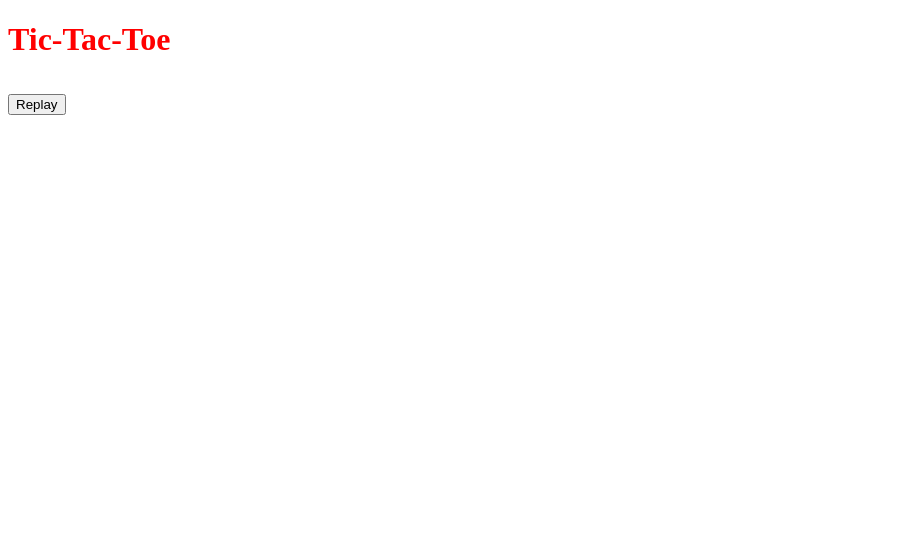
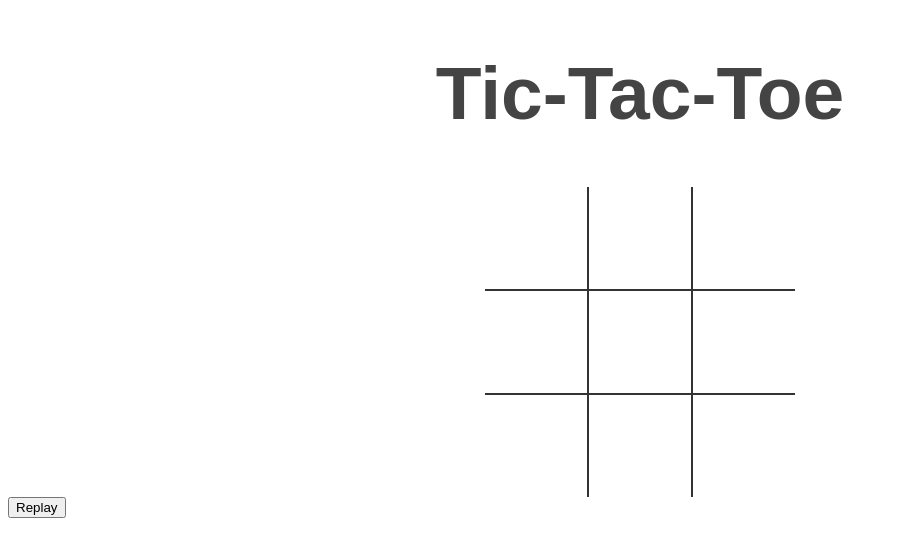
Before and after one commit to ogsevko/tic-tac-toe, a website built with Parcel: page src/index.html in a window 1280 px wide. Shown: the whole page, without its empty margins (0-897 px from the left). Built offline with nearby package versions, Linux system fonts and the light colour scheme.

Commit message:
Styles were added

```diff
--- a/src/index.html
+++ b/src/index.html
@@ -7,14 +7,16 @@
     <script defer src="main.js"></script>
     <title>Tic-Tac-Toe</title>
   </head>
+
   <body>
+
     <header class="header">
       <h1 class="header__title">
         Tic-Tac-Toe
       </h1>
     </header>
 
-    <main>
+    <main class="main">
       <table class="board">
         <tr class="board__row">
           <td class="board__cell" id="0"></td>
@@ -44,5 +46,6 @@
         Replay
       </button>
     </main>
+
   </body>
 </html>
--- a/src/style.scss
+++ b/src/style.scss
@@ -1,5 +1,8 @@
 @import "./variables.scss";
+@import "./styles/header.scss";
+@import "./styles/board.scss";
+@import "./styles/winner.scss";
 
-h1 {
-  color: $mainColor;
+html {
+  font-family: Arial, Helvetica, sans-serif;
 }
--- /dev/null
+++ b/src/styles/board.scss
@@ -0,0 +1,32 @@
+.board {
+  border-collapse: collapse;
+  margin: 0 auto;
+
+  &__cell {
+    border: 2px solid $mainColor;
+    height: 100px;
+    width: 100px;
+
+    text-align: center;
+    vertical-align: middle;
+    font-size: 70px;
+
+    cursor: pointer;
+  }
+
+  &__row:first-child .board__cell {
+    border-top: 0;
+  }
+
+  &__row:last-child .board__cell {
+    border-bottom: 0;
+  }
+
+  &__row .board__cell:first-child {
+    border-left: 0;
+  }
+
+  &__row .board__cell:last-child {
+    border-right: 0;
+  }
+}
--- /dev/null
+++ b/src/styles/header.scss
@@ -0,0 +1,7 @@
+.header {
+  &__title {
+    text-align: center;
+    font-size: 75px;
+    color: $titleColor;
+  }
+}
--- /dev/null
+++ b/src/styles/winner.scss
@@ -0,0 +1,18 @@
+.winner {
+  display: none;
+
+  position: absolute;
+  width: 200px;
+  top: 285px;
+  left: 50%;
+
+  margin-left: -100px;
+  padding-top: 50px;
+  padding-bottom: 50px;
+  border-radius: 5px;
+
+  text-align: center;
+  font-size: 2em;
+  color: white;
+  background-color: rgba(205,133,63, 0.8);
+}
--- a/src/variables.scss
+++ b/src/variables.scss
@@ -1 +1,3 @@
-$mainColor: red;
+// Colors
+$mainColor: #333;
+$titleColor: #444;
```
